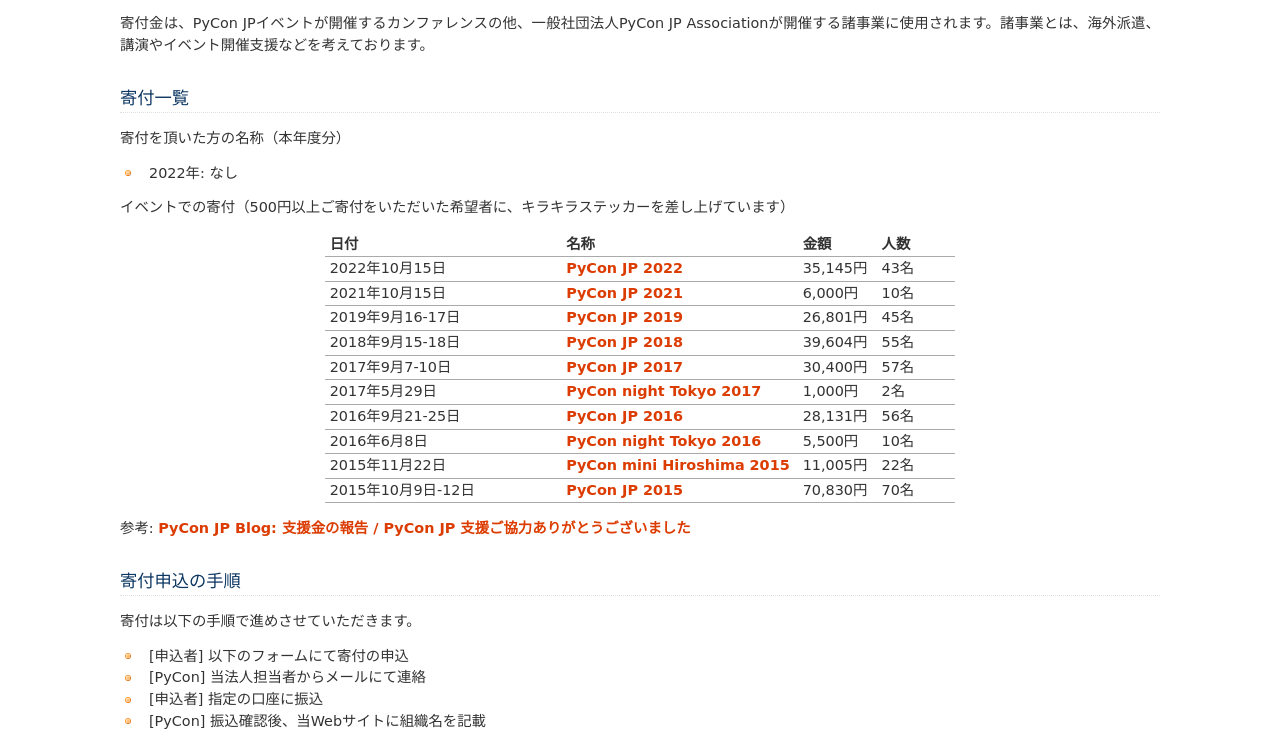
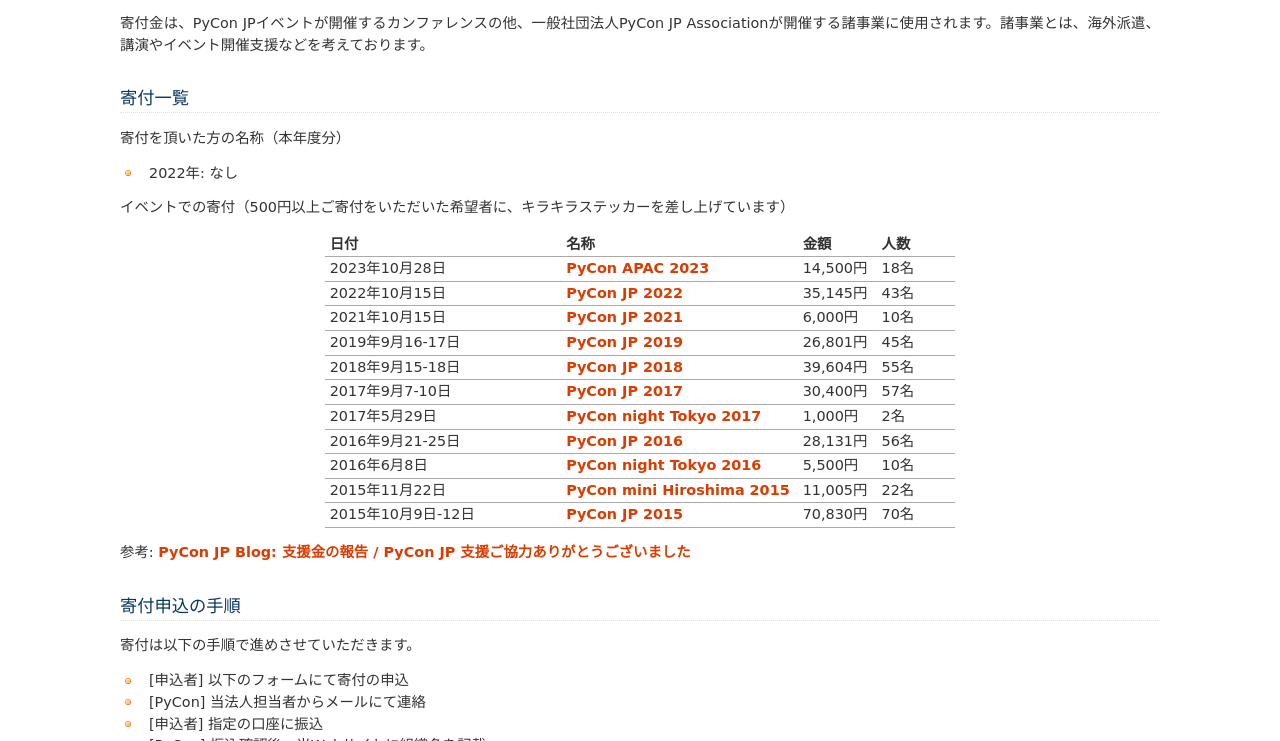
Before and after one commit to pyconjp/www.pycon.jp, a Sphinx documentation site: the page built from source/donation/index.rst, in a window 1280 px wide and 900 px high, scrolled down 357 px, cut to the strip 0-741 px from the top of the window. Built offline with Sphinx 7.4.7, drawn with Linux system fonts in a browser that asks for light colours.

Commit message:
ISSHA-3069: donation on PyCon JP 2023

```diff
--- a/source/donation/index.rst
+++ b/source/donation/index.rst
@@ -30,6 +30,10 @@
      - 金額
      - 人数
 
+   * - 2023年10月28日
+     - `PyCon APAC 2023 <https://2023-apac.pycon.jp/>`_
+     - 14,500円
+     - 18名
    * - 2022年10月15日
      - `PyCon JP 2022 <https://2022.pycon.jp/>`_
      - 35,145円
```
